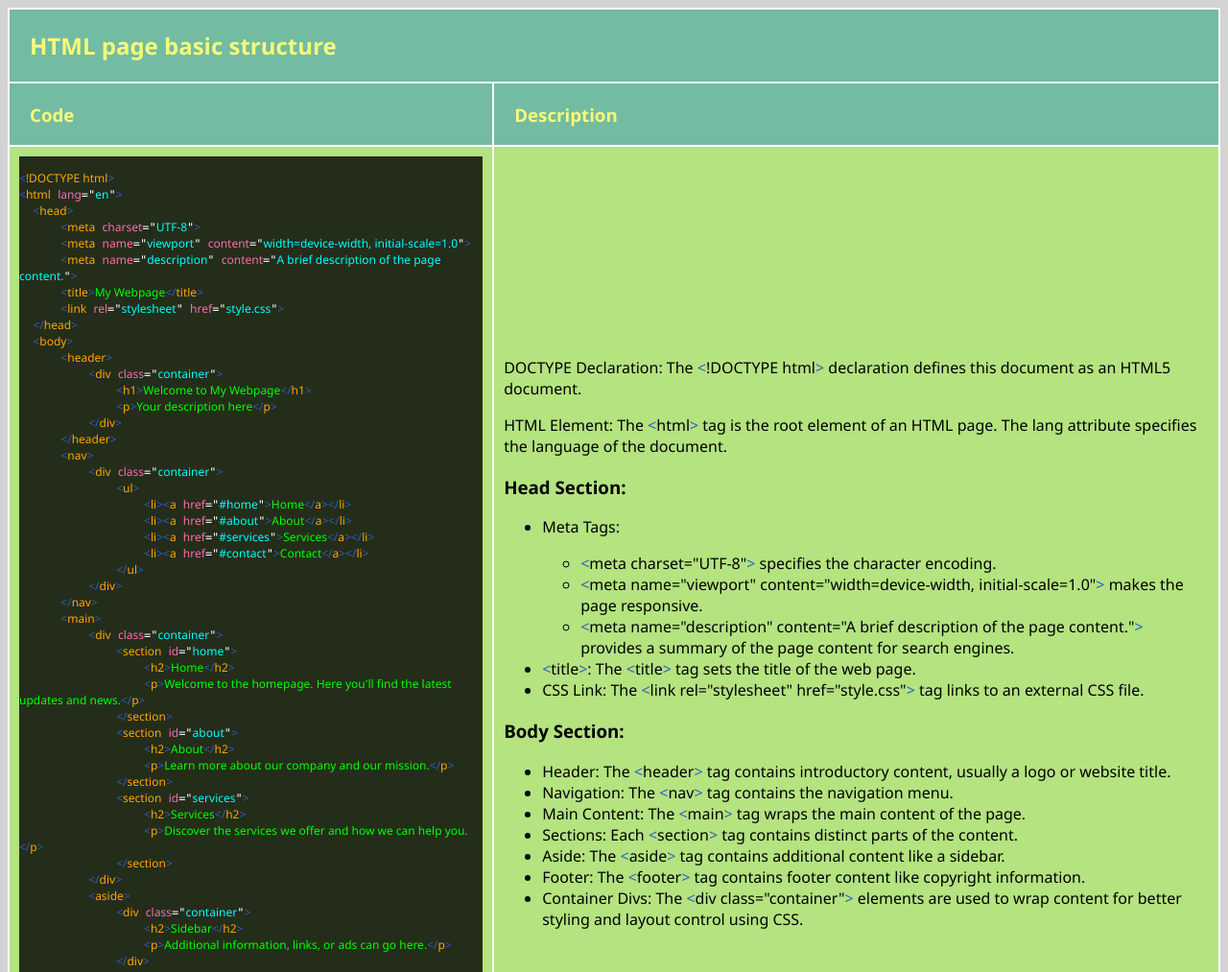
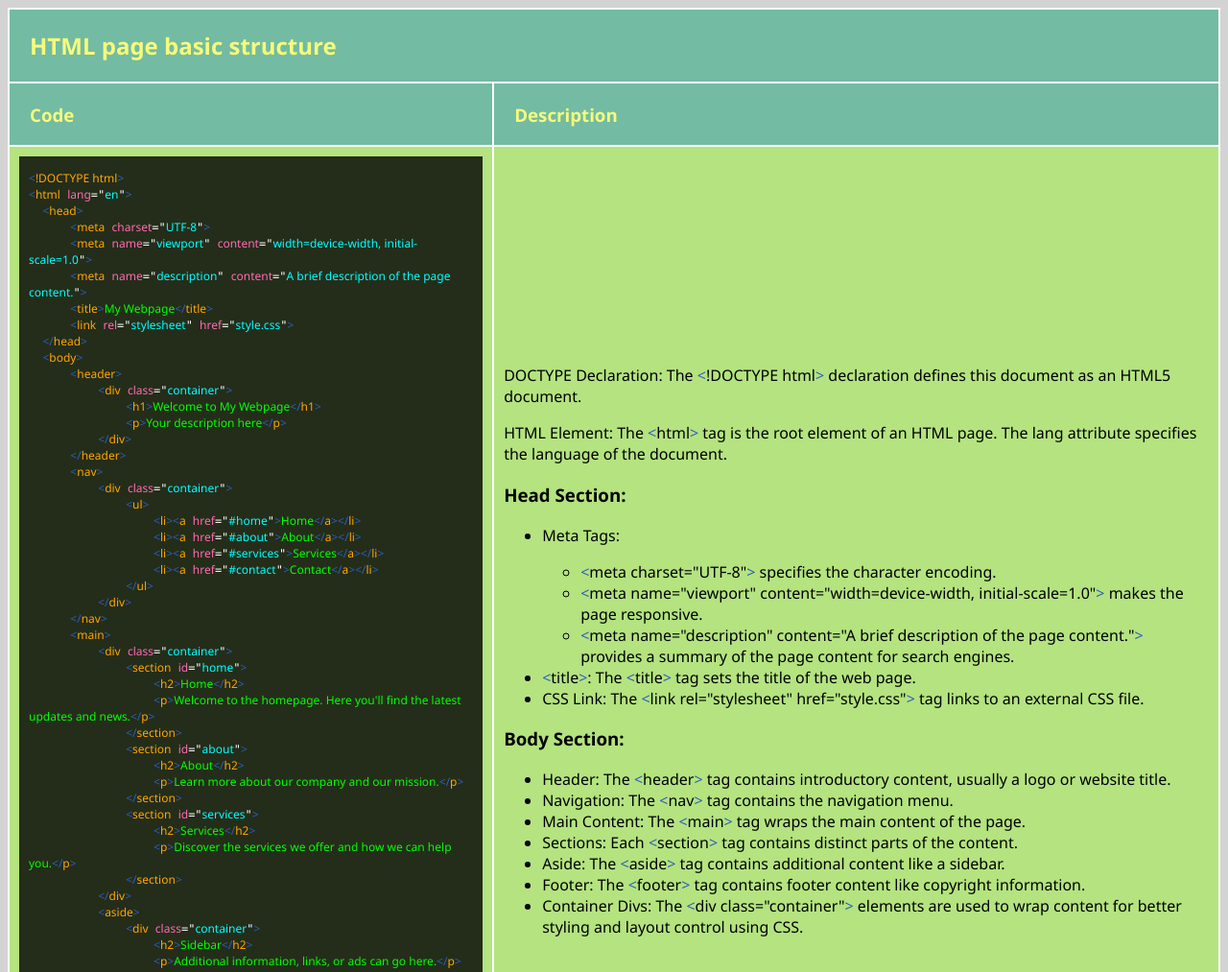
Before and after one commit to rpc3000/html-css-cheatsheet, a plain HTML site: page index.html in a window 1280 px wide. Shown: the top 1013 px of the page at 96% size. Drawn offline with Linux system fonts and the light colour scheme.

Commit message:
change in style for the code

```diff
--- a/style.css
+++ b/style.css
@@ -51,6 +51,7 @@ code {
     background-color: rgba(0,0,0,0.8);
     color: white;
     font-family: 'Consolas';
+    padding: 0px 10px;
     /* color: #333; */
 }
 
```
